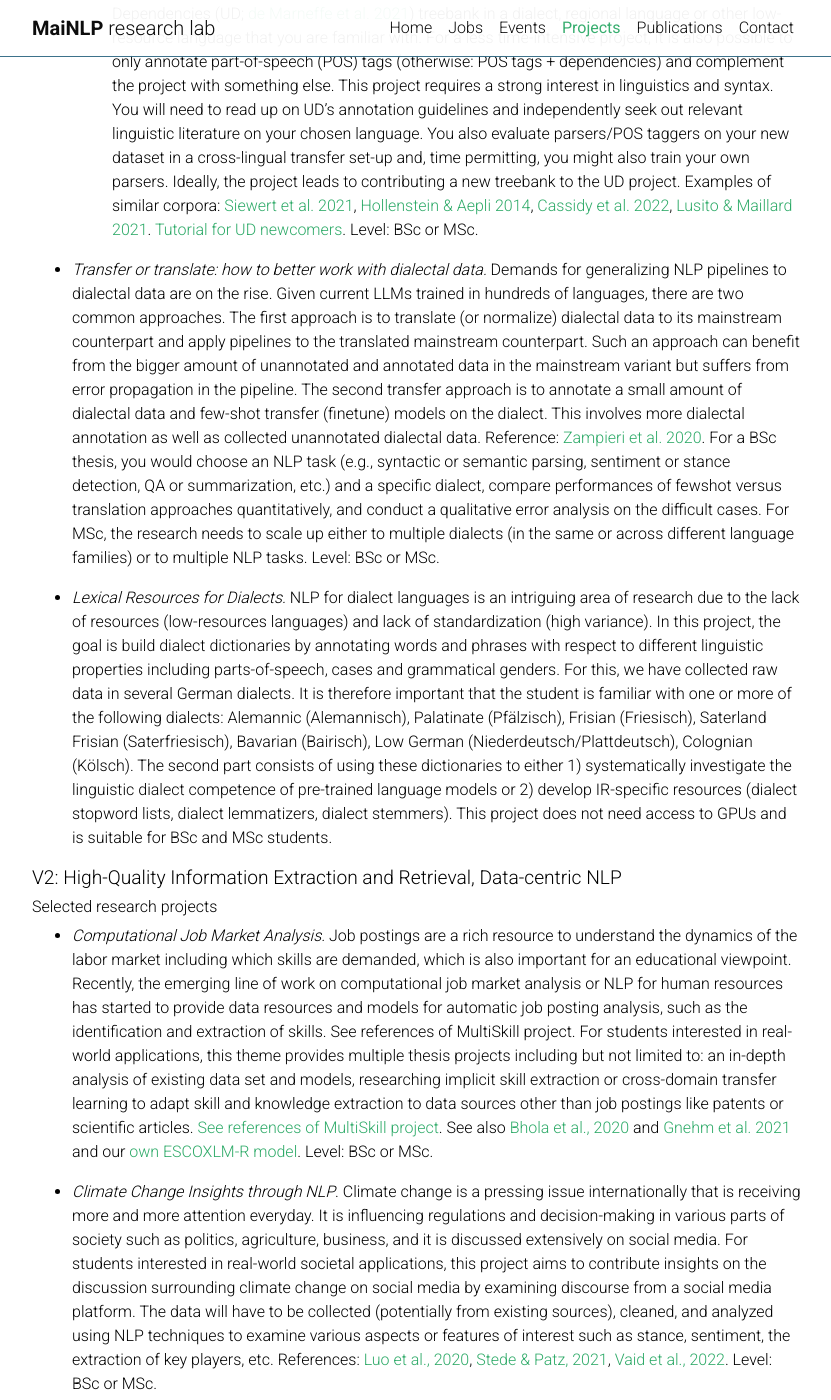
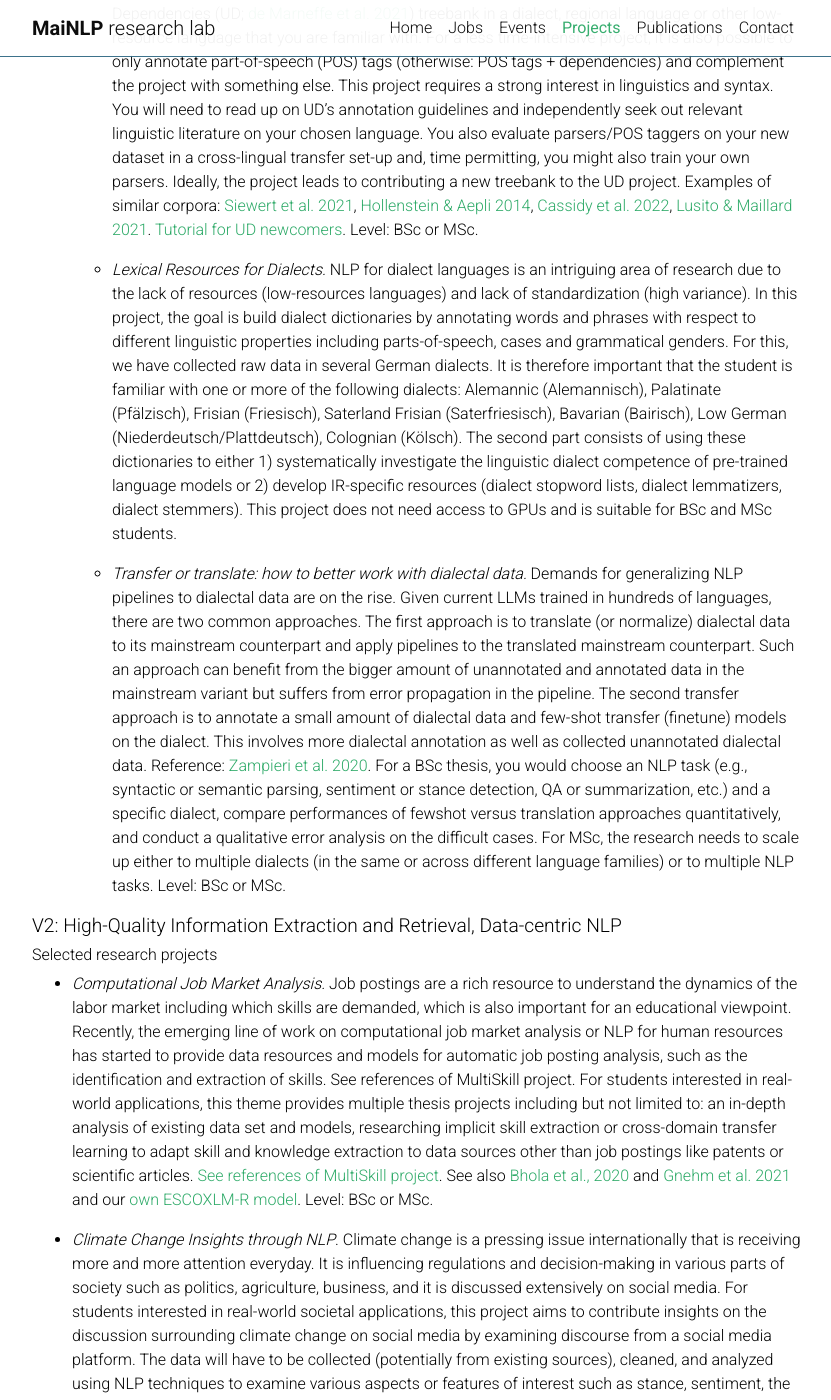
Before and after one commit to mainlp/mainlp.github.io, a Jekyll site: the page built from _pages/projects.md, in a window 1280 px wide and 1400 px high, scrolled down 4608 px. Shown: the whole window, without its empty margins (223-1054 px from the left). Built offline with Jekyll 4.4.1, drawn with Linux system fonts in a browser that asks for light colours; emoji names are drawn with the system emoji font; comment, search, counter and statistics services are not loaded; a style sheet for code colours, icons or effects is not loaded.

Commit message:
Update projects.md

```diff
--- a/_pages/projects.md
+++ b/_pages/projects.md
@@ -146,9 +146,10 @@ MSc/BSc thesis research vectors:
 
   *  *Creating a dialectal dependency treebank or POS-tagged corpus.* Create a small Universal Dependencies (UD; [de Marneffe et al. 2021](https://direct.mit.edu/coli/article/47/2/255/98516/Universal-Dependencies)) treebank in a dialect, regional language or other low-resource language that you are familiar with. For a less time-intensive project, it is also possible to only annotate part-of-speech (POS) tags (otherwise: POS tags + dependencies) and complement the project with something else. This project requires a strong interest in linguistics and syntax. You will need to read up on UD's annotation guidelines and independently seek out relevant linguistic literature on your chosen language. You also evaluate parsers/POS taggers on your new dataset in a cross-lingual transfer set-up and, time permitting, you might also train your own parsers. Ideally, the project leads to contributing a new treebank to the UD project. Examples of similar corpora: [Siewert et al. 2021](https://aclanthology.org/2021.konvens-1.25/), [Hollenstein & Aepli 2014](https://aclanthology.org/W14-5310/), [Cassidy et al. 2022](https://aclanthology.org/2022.acl-long.473/), [Lusito & Maillard 2021](https://aclanthology.org/2021.udw-1.10/). [Tutorial for UD newcomers](https://unidive.lisn.upsaclay.fr/doku.php?id=other-events:webinar-1). Level: BSc or MSc.
 
- -  *Transfer or translate: how to better work with dialectal data.* Demands for generalizing NLP pipelines to dialectal data are on the rise. Given current LLMs trained in hundreds of languages, there are two common approaches. The first approach is to translate (or normalize) dialectal data to its mainstream counterpart and apply pipelines to the translated mainstream counterpart. Such an approach can benefit from the bigger amount of unannotated and annotated data in the mainstream variant but suffers from error propagation in the pipeline. The second transfer approach is to annotate a small amount of dialectal data and few-shot transfer (finetune) models on the dialect. This involves more dialectal annotation as well as collected unannotated dialectal data. Reference: [Zampieri et al. 2020](https://helda.helsinki.fi/server/api/core/bitstreams/dd1636da-66ef-4e2d-bdb7-19c0b27080f3/content). For a BSc thesis, you would choose an NLP task (e.g., syntactic or semantic parsing, sentiment or stance detection,  QA or summarization, etc.) and a specific dialect, compare performances of fewshot versus translation approaches quantitatively, and conduct a qualitative error analysis on the difficult cases. For MSc, the research needs to scale up either to multiple dialects (in the same or across different language families) or to multiple NLP tasks. Level: BSc or MSc.
+  * *Lexical Resources for Dialects.* NLP for dialect languages is an intriguing area of research due to the lack of resources (low-resources languages) and lack of standardization (high variance). In this project, the goal is build dialect dictionaries by annotating words and phrases with respect to different linguistic properties including parts-of-speech, cases and grammatical genders. For this, we have collected raw data in several German dialects. It is therefore important that the student is familiar with one or more of the following dialects: Alemannic (Alemannisch), Palatinate (Pfälzisch), Frisian (Friesisch), Saterland Frisian (Saterfriesisch), Bavarian (Bairisch), Low German (Niederdeutsch/Plattdeutsch), Colognian (Kölsch). The second part consists of using these dictionaries to either 1) systematically investigate the linguistic dialect competence of pre-trained language models or 2) develop IR-specific resources (dialect stopword lists, dialect lemmatizers, dialect stemmers). This project does not need access to GPUs and is suitable for BSc and MSc students.
 
-  - *Lexical Resources for Dialects.* NLP for dialect languages is an intriguing area of research due to the lack of resources (low-resources languages) and lack of standardization (high variance). In this project, the goal is build dialect dictionaries by annotating words and phrases with respect to different linguistic properties including parts-of-speech, cases and grammatical genders. For this, we have collected raw data in several German dialects. It is therefore important that the student is familiar with one or more of the following dialects: Alemannic (Alemannisch), Palatinate (Pfälzisch), Frisian (Friesisch), Saterland Frisian (Saterfriesisch), Bavarian (Bairisch), Low German (Niederdeutsch/Plattdeutsch), Colognian (Kölsch). The second part consists of using these dictionaries to either 1) systematically investigate the linguistic dialect competence of pre-trained language models or 2) develop IR-specific resources (dialect stopword lists, dialect lemmatizers, dialect stemmers). This project does not need access to GPUs and is suitable for BSc and MSc students.
+  *  *Transfer or translate: how to better work with dialectal data.* Demands for generalizing NLP pipelines to dialectal data are on the rise. Given current LLMs trained in hundreds of languages, there are two common approaches. The first approach is to translate (or normalize) dialectal data to its mainstream counterpart and apply pipelines to the translated mainstream counterpart. Such an approach can benefit from the bigger amount of unannotated and annotated data in the mainstream variant but suffers from error propagation in the pipeline. The second transfer approach is to annotate a small amount of dialectal data and few-shot transfer (finetune) models on the dialect. This involves more dialectal annotation as well as collected unannotated dialectal data. Reference: [Zampieri et al. 2020](https://helda.helsinki.fi/server/api/core/bitstreams/dd1636da-66ef-4e2d-bdb7-19c0b27080f3/content). For a BSc thesis, you would choose an NLP task (e.g., syntactic or semantic parsing, sentiment or stance detection,  QA or summarization, etc.) and a specific dialect, compare performances of fewshot versus translation approaches quantitatively, and conduct a qualitative error analysis on the difficult cases. For MSc, the research needs to scale up either to multiple dialects (in the same or across different language families) or to multiple NLP tasks. Level: BSc or MSc.
+
 
 <a name="v2"/>
 ### V2: High-Quality Information Extraction and Retrieval, Data-centric NLP
```
